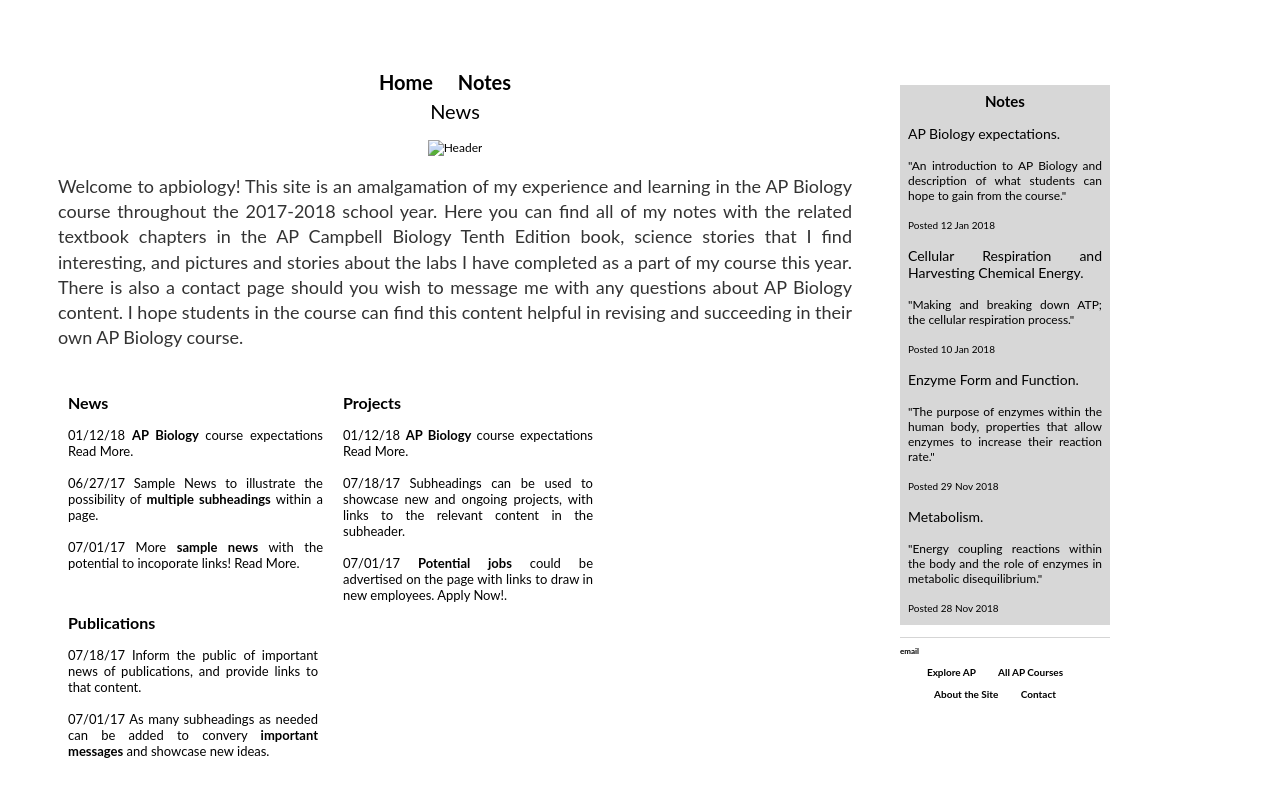
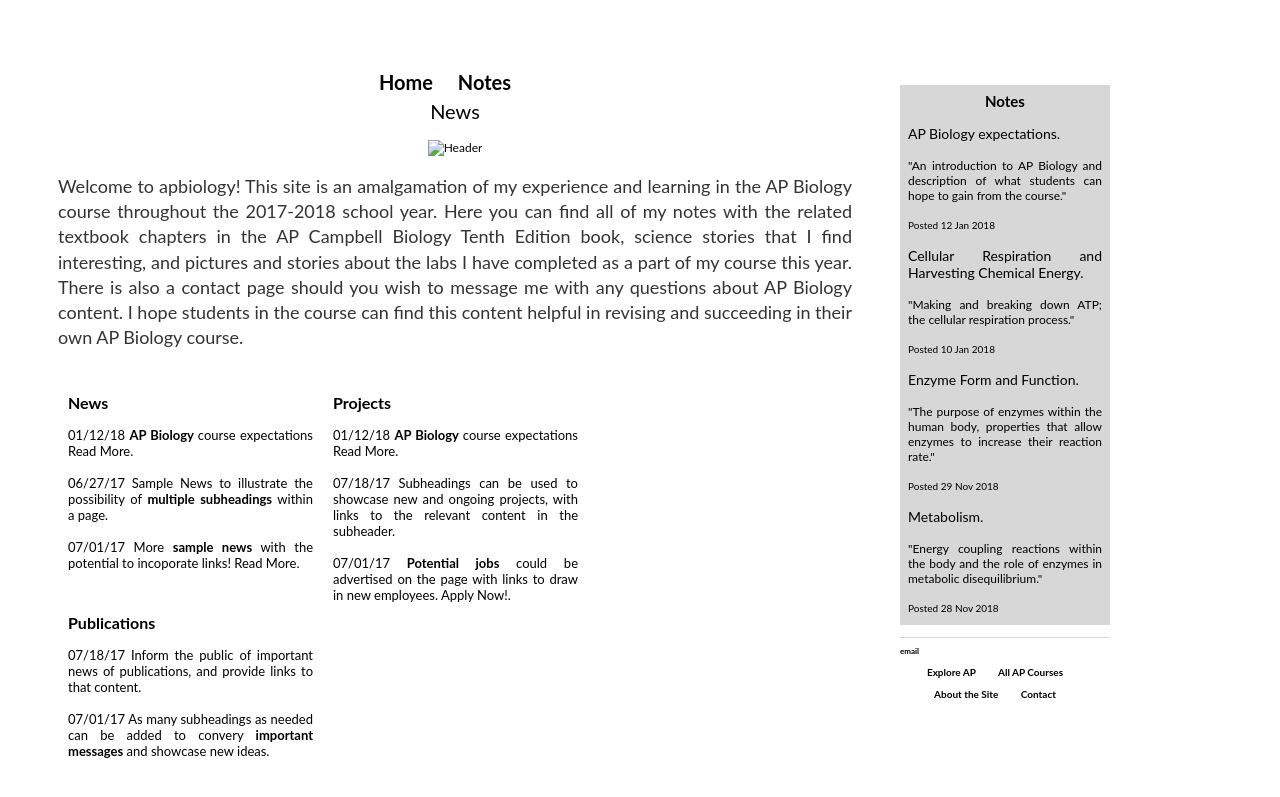
Before and after one commit to meganscarlett/meganscarlett.github.io, a Jekyll site: the page built from index.html, in a window 1280 px wide. Shown: the top 797 px of the page. Built offline with Jekyll 4.4.1, drawn with Linux system fonts in a browser that asks for light colours.

Commit message:
Update columns.css

```diff
--- a/css/columns.css
+++ b/css/columns.css
@@ -1,20 +1,20 @@
 
 #column-left {
-	width: 255px;
+	width: 245px;
 	height: 200px;
 	float: left;
 	padding: 10px;
 }
 
 #column-center {
-	width: 250px;
+	width: 245px;
 	height: 200px;
 	float: left;
 	padding: 10px;
 }
 
 #column-right {
-	width: 250px;
+	width: 245px;
 	height: 200px;
 	float: left;
 	padding: 10px;
```
